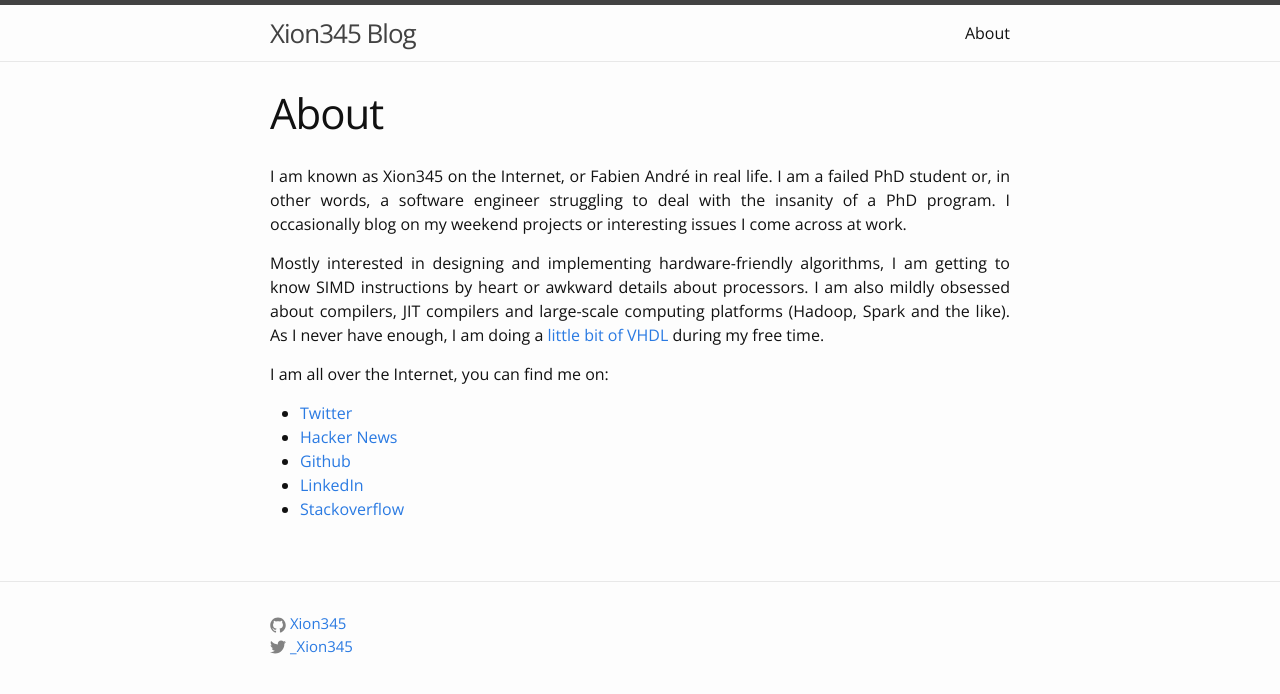
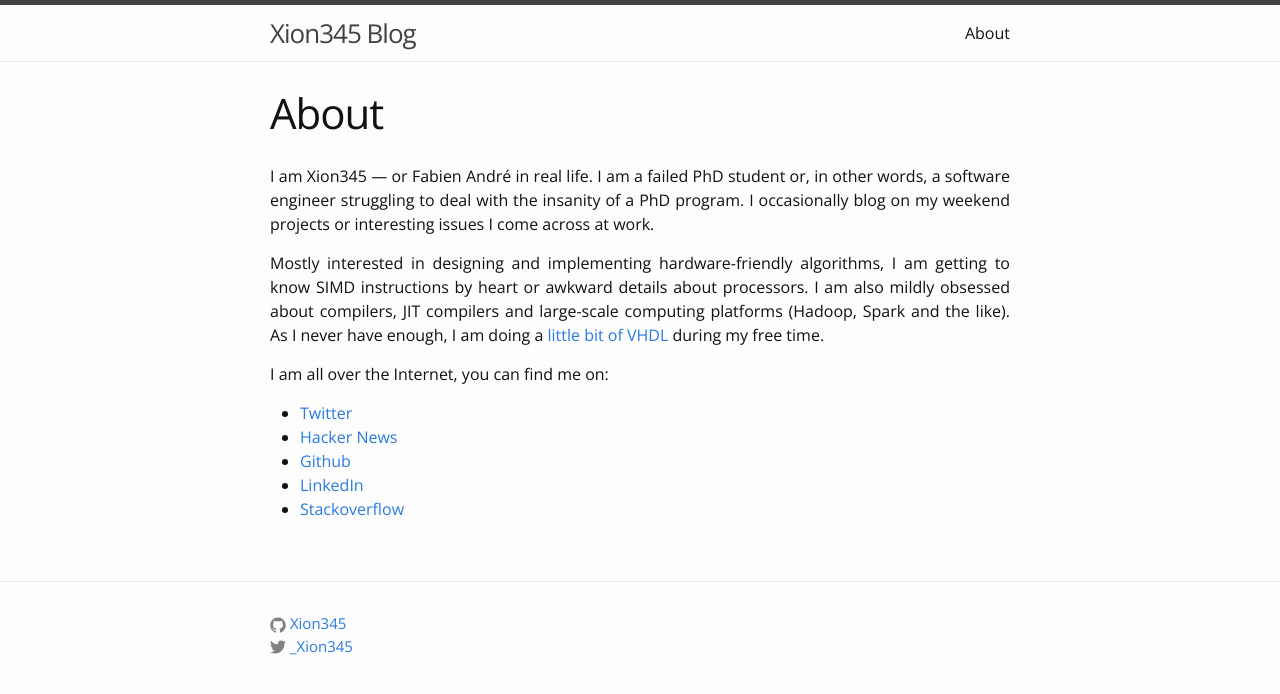
Before and after one commit to Xion345/xion345.github.io, a Jekyll site: the page built from about.md, in a window 1280 px wide. Shown: the top 694 px of the page. Built offline with Jekyll 4.4.1, drawn with Linux system fonts in a browser that asks for light colours.

Commit message:
Small About page modification

```diff
--- a/about.md
+++ b/about.md
@@ -4,7 +4,7 @@ title: About
 permalink: /about/
 ---
 
-I am known as Xion345 on the Internet, or Fabien André in real life. I am a failed
+I am Xion345 — or Fabien André in real life. I am a failed
 PhD student or, in other words, a software engineer struggling to deal with the
 insanity of a PhD program. I occasionally blog on my weekend projects or
 interesting issues I come across at work.
```
